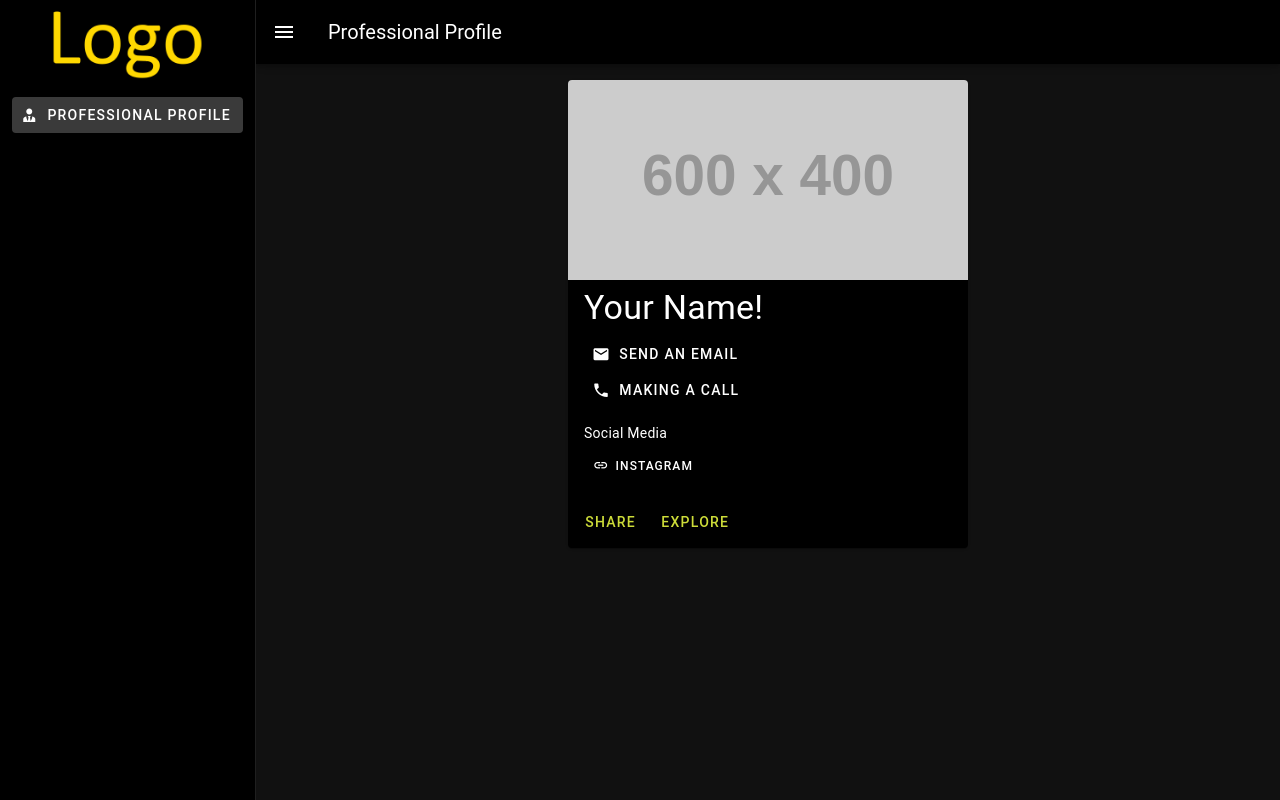
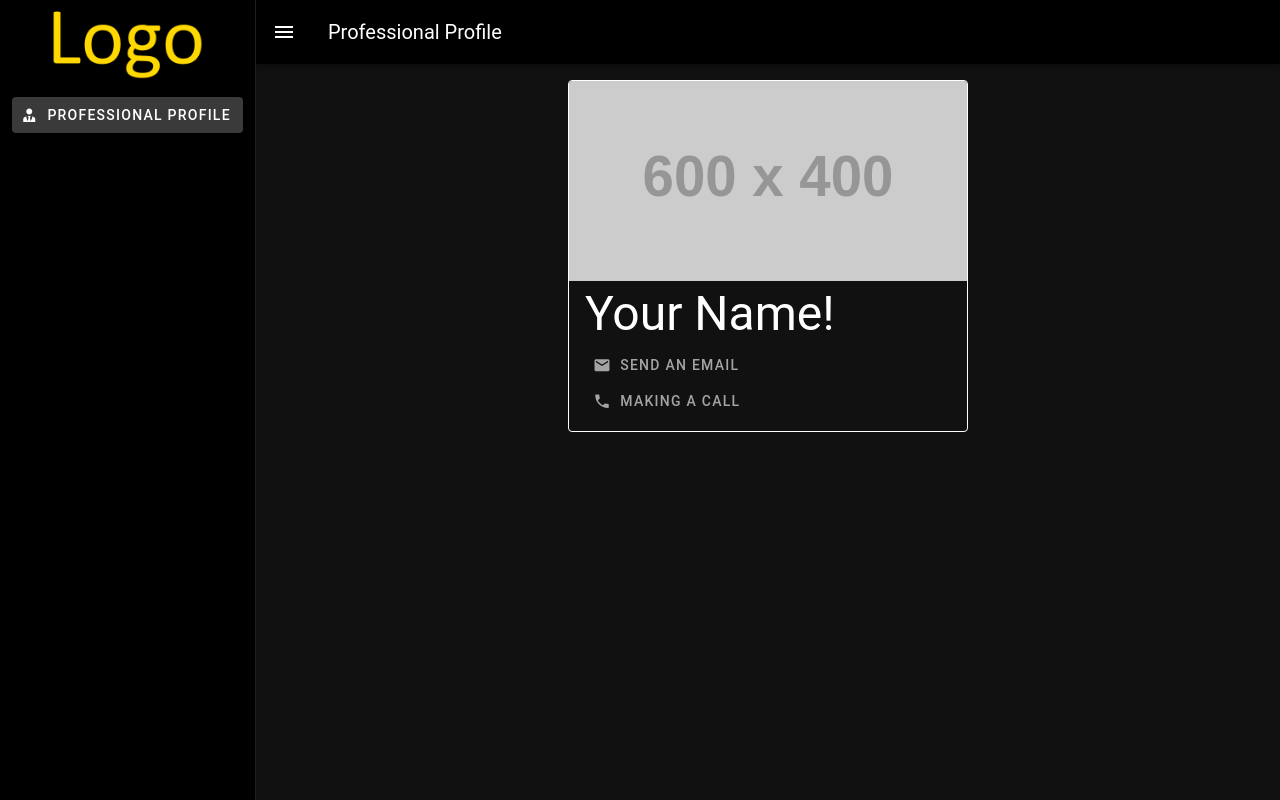
Before and after one commit to mineot/website, a Vue app: page / in a window 1280 px wide. Built offline with nearby package versions, Linux system fonts and the light colour scheme.

Commit message:
alpha/profileuser - add social list

```diff
--- a/public/document.en.json
+++ b/public/document.en.json
@@ -7,6 +7,7 @@
       "email": "contact@email.com",
       "phone": "00 11 2222 3333"
     },
+    "socials": [],
     "languages": [
       {
         "name": "English",
--- a/public/document.pt.json
+++ b/public/document.pt.json
@@ -7,6 +7,7 @@
       "email": "contact@email.com",
       "phone": "00 11 2222 3333"
     },
+    "socials": [],
     "languages": [
       {
         "name": "Inglês",
--- a/src/components/ProfilePerson.vue
+++ b/src/components/ProfilePerson.vue
@@ -1,47 +1,29 @@
 <template>
-  <v-card class="mx-auto" max-width="400">
+  <v-card class="mx-auto pb-3" variant="outlined" max-width="400">
 
     <v-img class="align-end text-white" height="200" :src="document.person.photo" cover> </v-img>
 
     <v-card-title>
-      <span class="text-h4">{{ person.name }}</span>
+      <span class="text-h3">{{ person.name }}</span>
     </v-card-title>
 
-    <div v-for="(contact, index) in contactList" :key="index" class="mx-3">
-      <v-btn :prepend-icon="contact.icon" :href="contact.href" :target="contact.target" variant="text">
+    <div v-for="(contact, index) in contacts" :key="index" class="mx-3">
+      <v-btn :prepend-icon="contact.icon" :href="contact.href" :target="contact.target" variant="plain">
         {{ $t(contact.text) }}
       </v-btn>
     </div>
-
-    <v-card-text>
-      <div class="mb-2">{{ $t("socials") }}</div>
-      <div>
-        <v-btn prepend-icon="mdi-link" href="" target="blank" size="small" variant="text">
-          Instagram
-        </v-btn>
-      </div>
-    </v-card-text>
-
-    <v-card-actions>
-      <v-btn color="primary">
-        Share
-      </v-btn>
-      <v-btn color="primary">
-        Explore
-      </v-btn>
-    </v-card-actions>
 
   </v-card>
 </template>
 
 <script setup lang="ts">
-import { inject, computed } from "vue";
-import type { Document, Person, Contact } from "@/doc/document";
+import { computed, inject } from "vue";
+import type { Contact, Document, Person, Social } from "@/doc/document";
 
 const document: Document = inject("document") as Document;
 const person: Person = document.person;
 
-const contactList = computed((): any[] => {
+const contacts = computed((): any[] => {
   if (!person.contact) {
     return [];
   }
@@ -65,6 +47,18 @@ const contactList = computed((): any[] => {
     list.push({ icon: "mdi-cellphone-message", href: contact.telegram, text: "contacts.telegram", target: "blank" });
   }
 
+  socials.value.forEach((el: Social) => {
+    list.push({ icon: "mdi-link", href: el.src, text: el.name, target: "blank" });
+  });
+
   return list;
 });
+
+const socials = computed((): Social[] => {
+  if (!person.socials) {
+    return [];
+  }
+
+  return person.socials;
+});
 </script>
--- a/src/locale/en.json
+++ b/src/locale/en.json
@@ -1,6 +1,5 @@
 {
   "profile": "Professional Profile",
-  "socials": "Social Media",
   "website": "Website",
   "contacts": {
     "email": "Send an Email",
--- a/src/locale/pt.json
+++ b/src/locale/pt.json
@@ -1,6 +1,5 @@
 {
   "profile": "Perfíl Profissional",
-  "socials": "Redes Sociais",
   "website": "Website",
   "contacts": {
     "email": "Enviar um E-mail",
```
Also changed, not shown: src/doc/document.ts (+6 -6 lines).
